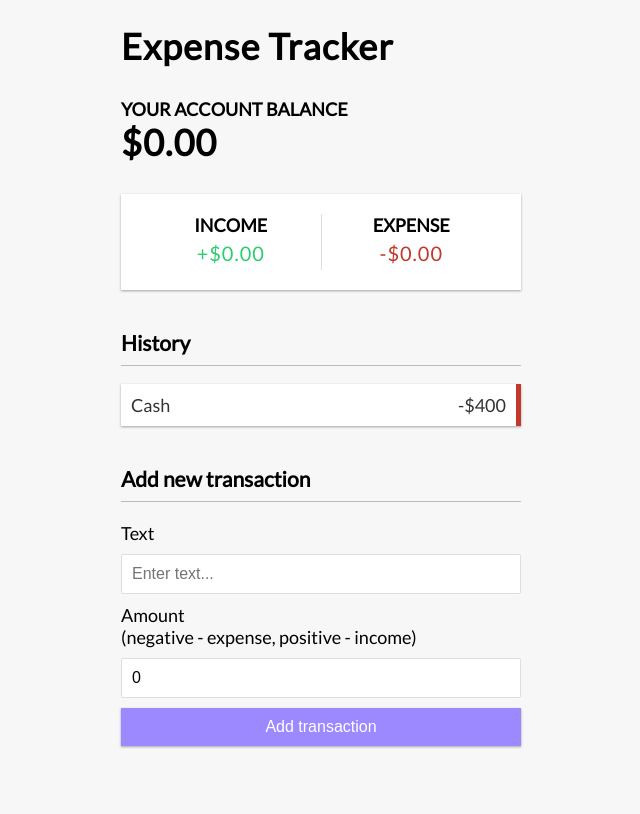
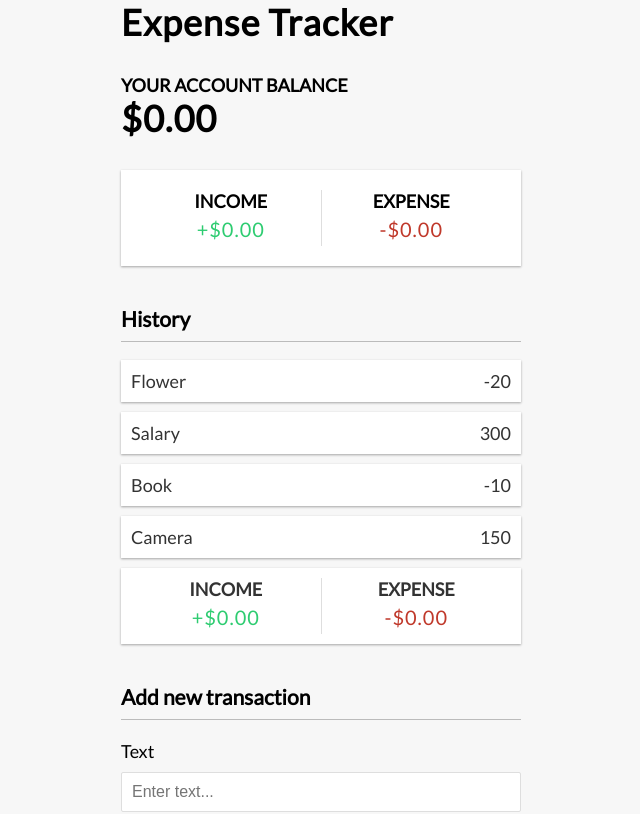
Before and after one commit to Swiish21/expense_tracker, a React (Create React App) app: page / in a window 1280 px wide. Shown: the top 814 px of the page, without its empty margins (319-959 px from the left). Built offline with nearby package versions, Linux system fonts and the light colour scheme.

Commit message:
minor changes to the transaction list component

```diff
--- a/src/components/TransactionList.js
+++ b/src/components/TransactionList.js
@@ -1,12 +1,39 @@
-import React from 'react'
+import React, { useContext } from 'react'
+import { GlobalContext } from '../context/GlobalState';
 
-const TransactionList = () => {
+/*************  ✨ Codeium Command ⭐  *************/
+/**
+ * Component that renders a list of transactions. It also renders a summary of
+ * income and expense.
+ * @return {ReactElement} The TransactionList component.
+ */
+/******  a312dfd5-a9eb-4d90-92dc-bbae7350f0e1  *******/
+export const TransactionList = () => {
+
+  const { transactions } = useContext(GlobalContext);
+
   return (
     <div>
             <h3>History</h3>
       <ul className="list">
-        <li className="minus">
-          Cash <span>-$400</span><button className="delete-btn">x</button>
+        {transactions.map(transaction => (
+          <li key={transaction.id}>
+            <span>{transaction.text}</span>
+            <span className={transaction.amount > 0 ? 'plus' : 'minus'}>
+              {transaction.amount}
+            </span>
+            <button className="delete-btn">x</button>
+          </li>
+        ))}
+        <li className="inc-exp-container">
+          <div>
+            <h4>Income</h4>
+            <p className="money plus">+$0.00</p>
+          </div>
+          <div>
+            <h4>Expense</h4>
+            <p className="money minus">-$0.00</p>
+          </div>
         </li>
       </ul>
     </div>
```
